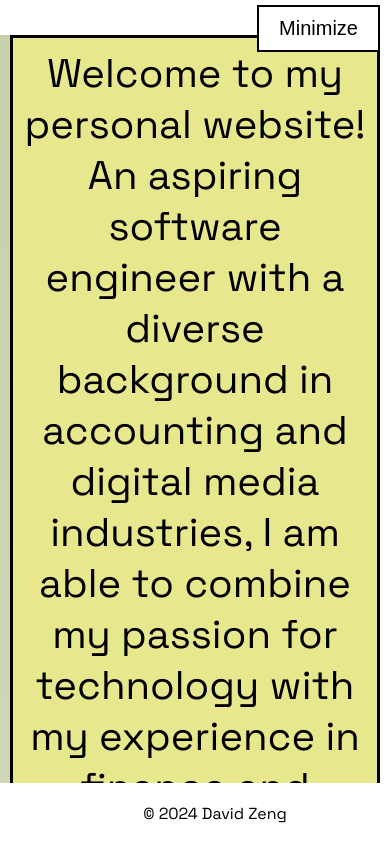
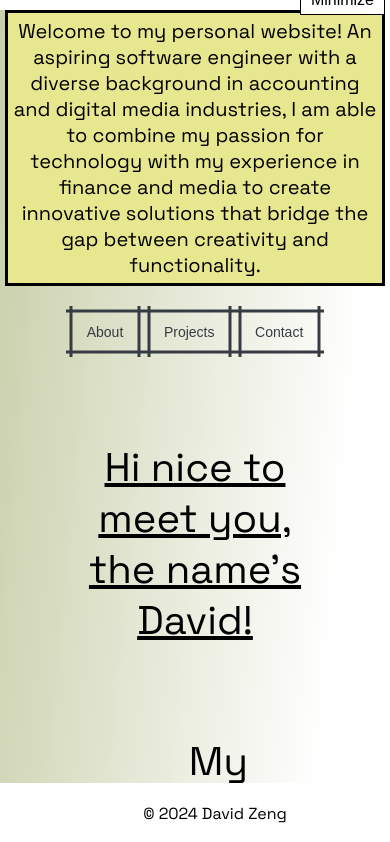
Before and after one commit to dzeng91/DavidZeng_Site, a React (Create React App) app: page / in a window 390 px wide. Shown: the top 842 px of the page. Built offline with nearby package versions, Linux system fonts and the light colour scheme.

Commit message:
adjusted mobile css again

```diff
--- a/src/App.css
+++ b/src/App.css
@@ -1,3 +1,4 @@
+/* Desktop styles */
 .App {
   text-align: center;
 }
@@ -14,11 +15,11 @@
 }
 
 .everything {
-    font-family: "Space Grotesk", sans-serif;
-    font-optical-sizing: auto;
-    font-weight: weight;
-    font-style: normal;
-    background: linear-gradient(to bottom right, rgb(200, 207, 169) 0%, white 50%, white 100%), black;
+  font-family: "Space Grotesk", sans-serif;
+  font-optical-sizing: auto;
+  font-weight: weight;
+  font-style: normal;
+  background: linear-gradient(to bottom right, rgb(200, 207, 169) 0%, white 50%, white 100%), black;
 }
 
 .App-header {
@@ -45,31 +46,6 @@
   }
 }
 
-/* Mobile styles */
-@media (max-width: 768px) {
-  .header-container {
-    margin-top: 10px;
-  }
-
-  .header-text {
-    font-size: 20px;
-    margin: 5px;
-    padding: 5px;
-  }
-
-  .collapse-button-container {
-    top: -25px;
-    right: 5px;
-  }
-
-  .collapse-button {
-    border: 1px solid black;
-    padding: 5px 10px;
-    font-size: 16px;
-  }
-}
-
-/* Desktop styles (unchanged) */
 .header-container {
   position: relative;
   margin-top: 35px;
@@ -118,23 +94,6 @@
   }
 }
 
-   /* Mobile styles */
-@media (max-width: 768px) {
-  .button-container {
-    padding: 15px;
-  }
-
-  .button-89 {
-    --b: 3px;
-    --s: .25em;
-    --color: #373B44;
-
-    padding: calc(1em + var(--s)) calc(1.2em + var(--s));
-    font-size: 14px;
-  }
-}
-
-/* Desktop styles (unchanged) */
 .button-container {
   padding: 25px;
 }
@@ -143,7 +102,6 @@
   --b: 3px;
   --s: .45em;
   --color: #373B44;
-
   padding: calc(1.4em + var(--s)) calc(1.5em + var(--s));
   color: var(--color);
   --_p: var(--s);
@@ -171,25 +129,6 @@
   color: white;
 }
 
-   /* Mobile styles */
-@media (max-width: 768px) {
-  .project-buttons {
-    display: flex;
-    flex-wrap: wrap;
-    justify-content: center;
-    margin: 20px 0;
-  }
-
-  .button-inanimatees,
-  .button-retrogaming,
-  .button-epitome {
-    width: calc(33.33% - 20px);
-    margin: 0 10px 20px;
-    font-size: 12px;
-  }
-}
-
-/* Desktop styles (unchanged) */
 .screenshot {
   width: 100%;
   border: 2px solid black;
@@ -231,21 +170,6 @@
   color: rgb(164, 235, 142);
 }
 
-
-  /* Mobile styles */
-@media (max-width: 768px) {
-  .project-container {
-    flex-direction: column;
-    margin: 20px 5%;
-  }
-
-  .project-container > div {
-    width: 100%;
-    margin-bottom: 20px;
-  }
-}
-
-/* Desktop styles (unchanged) */
 .project-container {
   display: flex;
   justify-content: space-between;
@@ -289,8 +213,6 @@
   margin-top: 20px;
 }
 
-
-   /* Original desktop CSS */
 .about {
   display: flex;
 }
@@ -366,8 +288,66 @@
   margin: 50px;
 }
 
-/* Mobile-friendly adjustments */
+/* For mobile*/
 @media (max-width: 768px) {
+  .header-container {
+    margin-top: 10px;
+  }
+
+  .header-text {
+    font-size: 20px;
+    margin: 5px;
+    padding: 5px;
+  }
+
+  .collapse-button-container {
+    top: -25px;
+    right: 5px;
+  }
+
+  .collapse-button {
+    border: 1px solid black;
+    padding: 5px 10px;
+    font-size: 16px;
+  }
+
+  .button-container {
+    padding: 15px;
+  }
+
+  .button-89 {
+    --b: 3px;
+    --s: .25em;
+    --color: #373B44;
+    padding: calc(1em + var(--s)) calc(1.2em + var(--s));
+    font-size: 14px;
+  }
+
+  .project-buttons {
+    display: flex;
+    flex-wrap: wrap;
+    justify-content: center;
+    margin: 20px 0;
+  }
+
+  .button-inanimatees,
+  .button-retrogaming,
+  .button-epitome {
+    width: calc(33.33% - 20px);
+    margin: 0 10px 20px;
+    font-size: 12px;
+  }
+
+  .project-container {
+    flex-direction: column;
+    margin: 20px 5%;
+  }
+
+  .project-container > div {
+    width: 100%;
+    margin-bottom: 20px;
+  }
+
   .about {
     flex-direction: column;
   }
```
